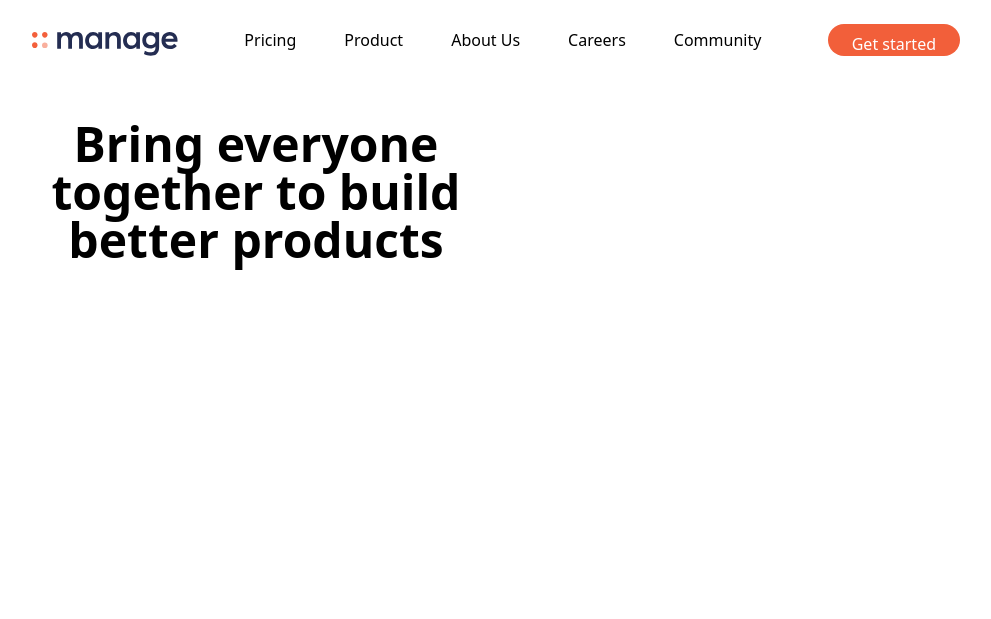
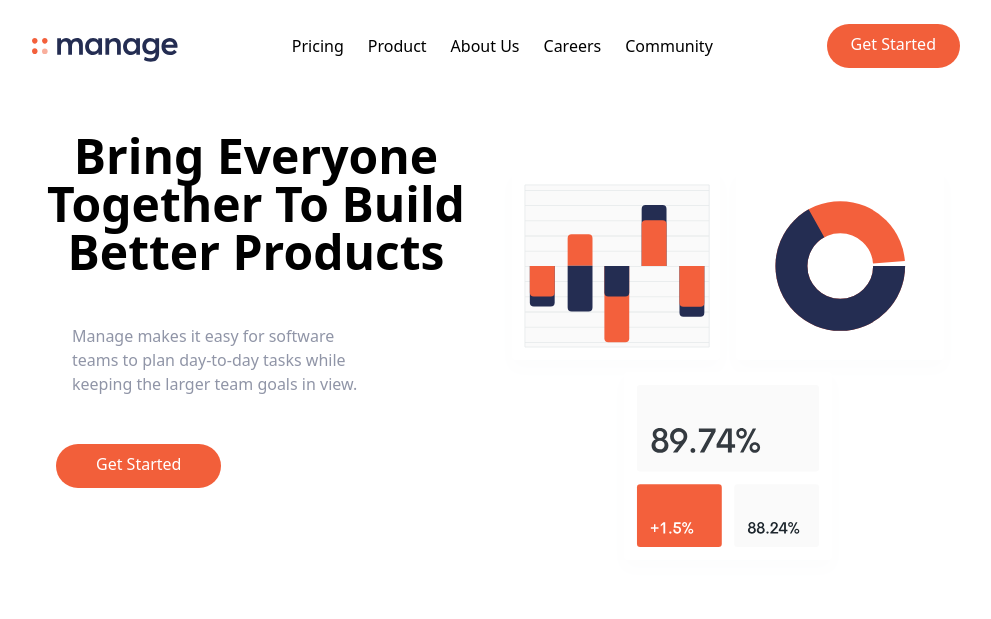
Before and after one commit to spence3/Tailwind-Tutorial, a website: page index.html in a window 1280 px wide. Shown: the whole page, without its empty margins (144-1135 px from the left). Drawn offline with Linux system fonts and the light colour scheme.

Commit message:
first row of home page

```diff
--- a/index.html
+++ b/index.html
@@ -9,37 +9,55 @@
 <body>
     <!-- Navbar -->
     <nav class="relative container mx-auto p-6">
-        <!-- Flex container for logo and menu items -->
+        <!-- flex container -->
         <div class="flex items-center justify-between">
-            <!-- Logo -->
-            <img src="./img/logo.svg" alt="logo" class="pt-2">
-            <!-- Menu items -->
-            <div class="hidden md:flex space-x-12">
+            <!-- logo -->
+            <div class="pt-2">
+                <img src="./img/logo.svg" alt="">
+            </div>
+            <!-- Menu Items -->
+            <!-- medium and up it's going to show flex space-x-6 -->
+            <!-- space-x is space between eacho of these items -->
+            <div class="hidden space-x-6 md:flex">
                 <a href="#" class="hover:text-darkGrayishBlue">Pricing</a>
                 <a href="#" class="hover:text-darkGrayishBlue">Product</a>
                 <a href="#" class="hover:text-darkGrayishBlue">About Us</a>
                 <a href="#" class="hover:text-darkGrayishBlue">Careers</a>
                 <a href="#" class="hover:text-darkGrayishBlue">Community</a>
             </div>
-            <!-- button -->
-            <a href="#"
-                class="hidden md:block px-6 pt-2 text-white bg-brightRed rounded-full
-                 baseline hover:bg-brightRedLight">
-            Get started</a>
+            <!-- Button -->
+             <a href="" class="hidden p-3 px-6 pt-2 text-white bg-brightRed
+             rounded-full baseline hover:bg-brightRedLight md:block">Get Started</a>
         </div>
     </nav>
-    <!-- Hero Seciton -->
-     <section>
-        <!-- Flex container -->
-        <div class="container flex flex-col-reverse md:flex-row
-        items-center px-6 mx-auto mt-10 space-y-0 md:space-y">
+    <!-- hero section -->
+     <section id="hero">
+        <!-- Flex Container -->
+        <div class="container flex flex-col-reverse items-center
+                    px-6 mx-auto mt-10 space-y-0 md:space-y-0 md:flex-row">
             <!-- Left Item -->
-            <div class="flex flex-col mb-32 space-y-12 md:w-1/2">
-                <h1 class="max-w-md text-4xl font-bold text-center md:text-5xl text-left">
-                    Bring everyone together to build better products
+             <div class="flex flex-col mb-32 space-y-12 md:w-1/2">
+                <h1 class="max-w-md text-4xl font-bold text-center
+                md:text-5xl text-left">
+                    Bring Everyone Together To Build Better Products
                 </h1>
-            </div>
-            <!-- Image -->
+                <p class="max-w-sm px-10 text-center text-darkGrayishBlue md:text-left">
+                    Manage makes it easy for software teams to plan
+                    day-to-day tasks
+                    while keeping the larger team goals in view.
+                </p>
+                <div class="flex justify-center px-6 md:justify-start">
+                    <a
+                    href="#"
+                    class="p-3 px-10 pt-2 text-white bg-brightRed
+                    rounded-full baseline hover:bg-brightRedLight">
+                    Get Started</a>
+                </div>
+             </div>
+             <!-- Image -->
+              <div class="md:w-1/2">
+                <img src="./img/illustration-intro.svg" alt="">
+              </div>
         </div>
      </section>
 </body>
```
Also changed, not shown: css/main.css.
